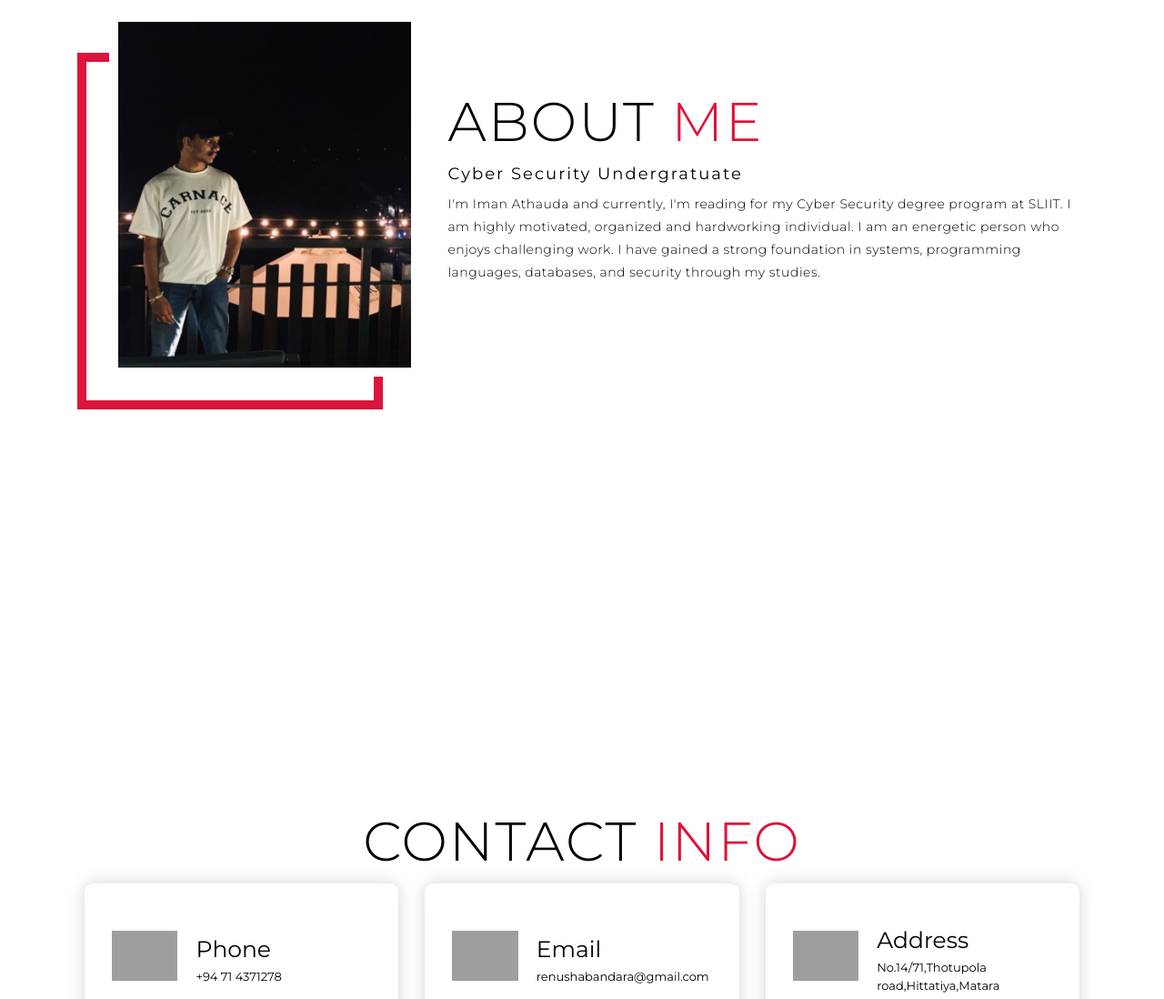
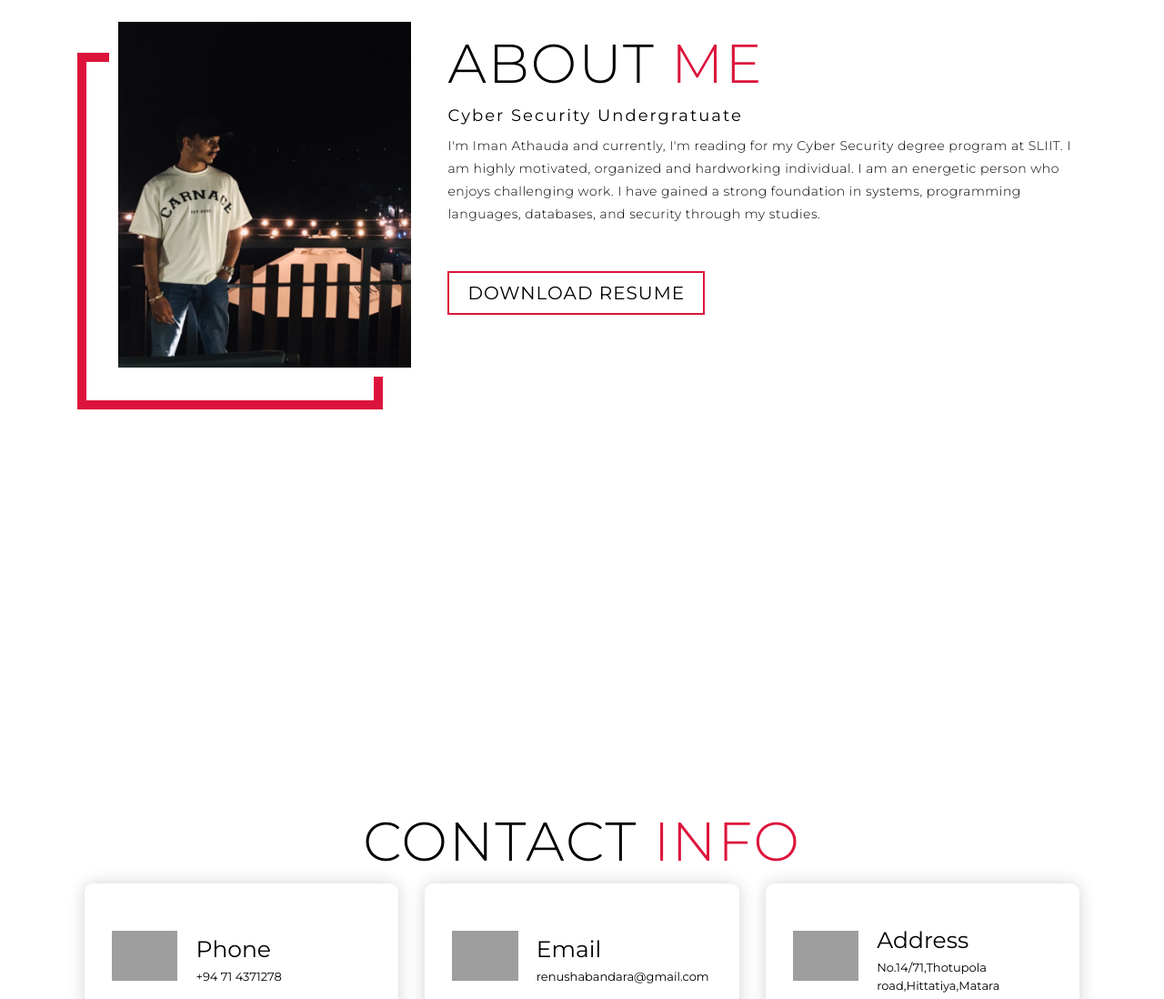
Before and after one commit to imanbanda/imanbanda.github.io, a plain HTML site: page index.html in a window 1280 px wide. Shown: the part 986-2084 px from the top of the page at 91% size. Drawn offline with Linux system fonts and the light colour scheme; grey boxes are pictures that could not be loaded.

Commit message:
Update index.html

```diff
--- a/index.html
+++ b/index.html
@@ -35,6 +35,7 @@
         <h1 class="section-title">About <span>me</span></h1>
         <h2>Cyber Security Undergratuate</h2>
         <p>I'm Iman Athauda and currently, I'm reading for my Cyber Security degree program at SLIIT. I am highly motivated, organized and hardworking individual. I am an energetic person who enjoys challenging work. I have gained a strong foundation in systems, programming languages, databases, and security through my studies.</p>
+        <a href="https://drive.google.com/file/d/1sW0_FFegrUAnJvvhWxZc-jGHWvChBVpU/view?usp=sharing" class="cta">Download Resume</a>
       </div>
     </div>
   </section>
```
